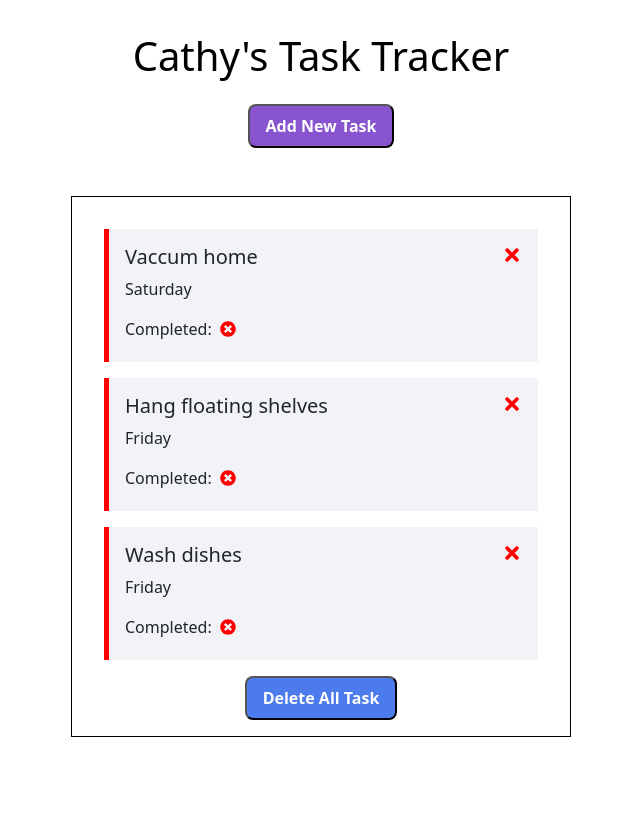
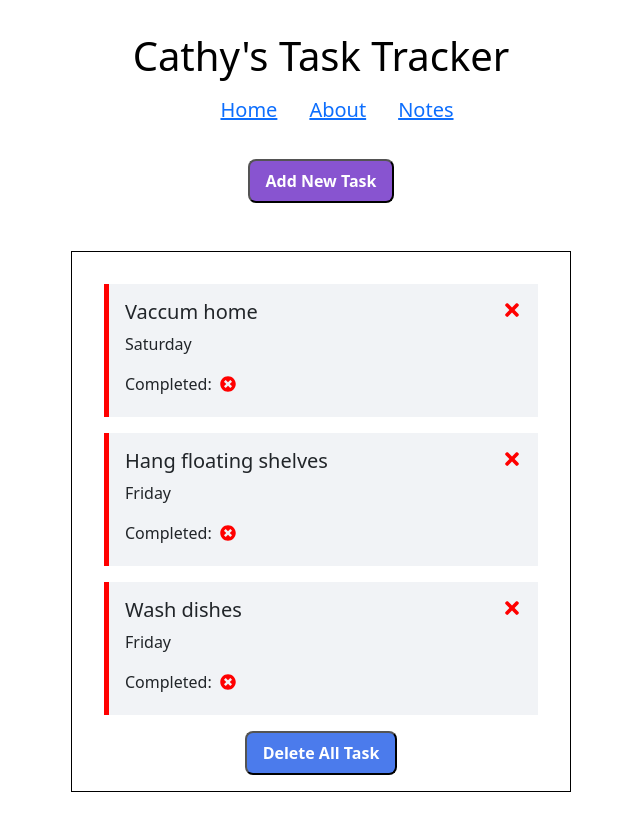
Before and after one commit to Cathy347Le/React-Task-App, a React (Create React App) app: page / in a window 1280 px wide. Shown: the whole page, without its empty margins (319-959 px from the left). Before the commit the page ends 800 px from the top, so only its background shows below. Built offline with nearby package versions, Linux system fonts and the light colour scheme.

Commit message:
get simple nav to render in the header component

```diff
--- a/package.json
+++ b/package.json
@@ -10,6 +10,7 @@
     "react": "^17.0.2",
     "react-dom": "^17.0.2",
     "react-icons": "^4.3.1",
+    "react-router-dom": "^5.2.0",
     "react-scripts": "5.0.0",
     "sass": "^1.49.0",
     "web-vitals": "^2.1.4"
--- a/src/Components/Header.js
+++ b/src/Components/Header.js
@@ -1,10 +1,12 @@
 import React from "react";
 import Button from "./Button";
+import NavBar from "./NavBar";
 
 function Header({ name, onShowAddTaskForm, onAddTaskButtonToggle }) {
   return (
     <header className="app-header">
       <h1>{name}'s Task Tracker</h1>
+      <NavBar />
       {/* <Button color="#8854d0" text="Add New Task" onClick={onShowAddTaskForm} /> */}
       <Button
         color={onAddTaskButtonToggle ? "#fa8231" : "#8854d0"}
--- /dev/null
+++ b/src/Components/NavBar.js
@@ -0,0 +1,23 @@
+import "./NavBar.scss";
+
+function NavBar() {
+  return (
+    <nav>
+      <div className="nav-container">
+        <ul>
+          <li>
+            <a href="/">Home</a>
+          </li>
+          <li>
+            <a href="/About">About</a>
+          </li>
+          <li>
+            <a href="/Notes">Notes</a>
+          </li>
+        </ul>
+      </div>
+    </nav>
+  );
+}
+
+export default NavBar;
--- /dev/null
+++ b/src/Components/NavBar.scss
@@ -0,0 +1,9 @@
+nav {
+  .nav-container {
+    ul li {
+      display: inline;
+      margin-inline: 16px;
+      font-size: 20px;
+    }
+  }
+}
```
Also changed, not shown: 2 other files (tests, documents, lock files or other folders).
